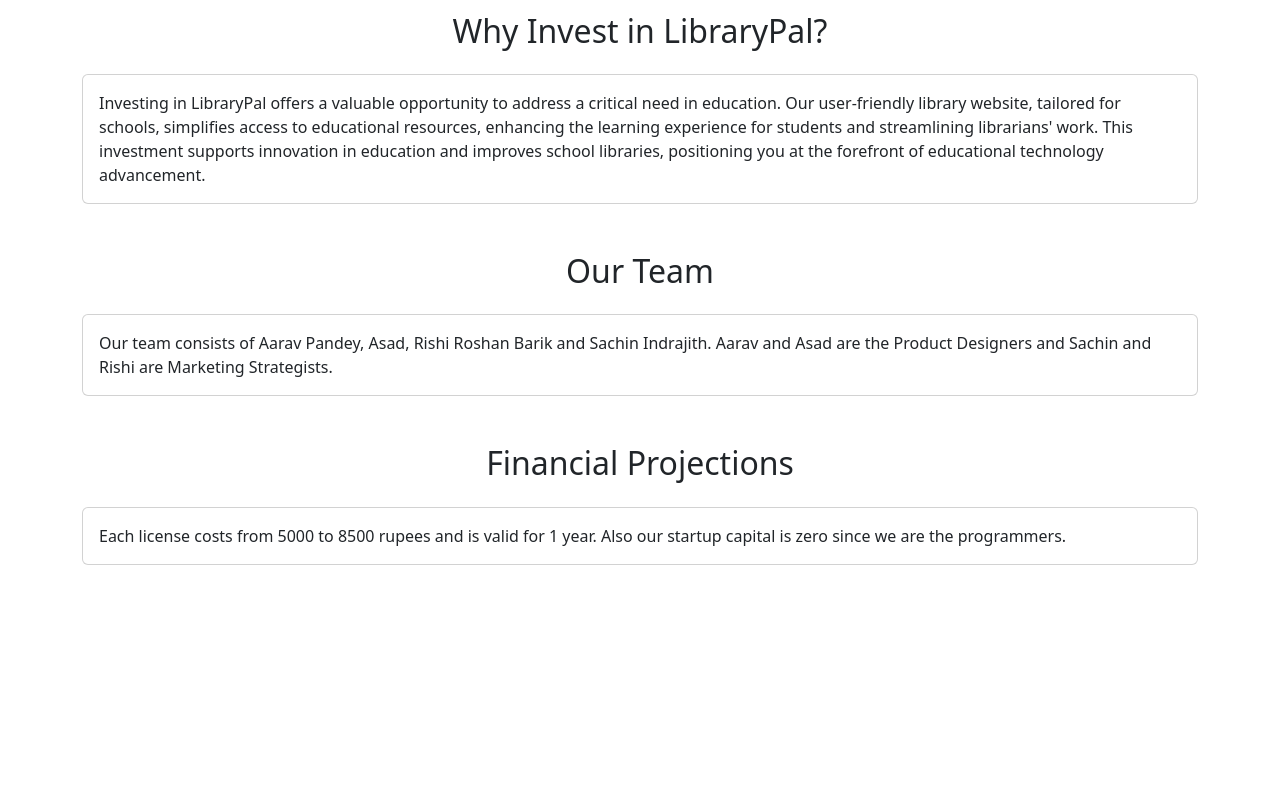
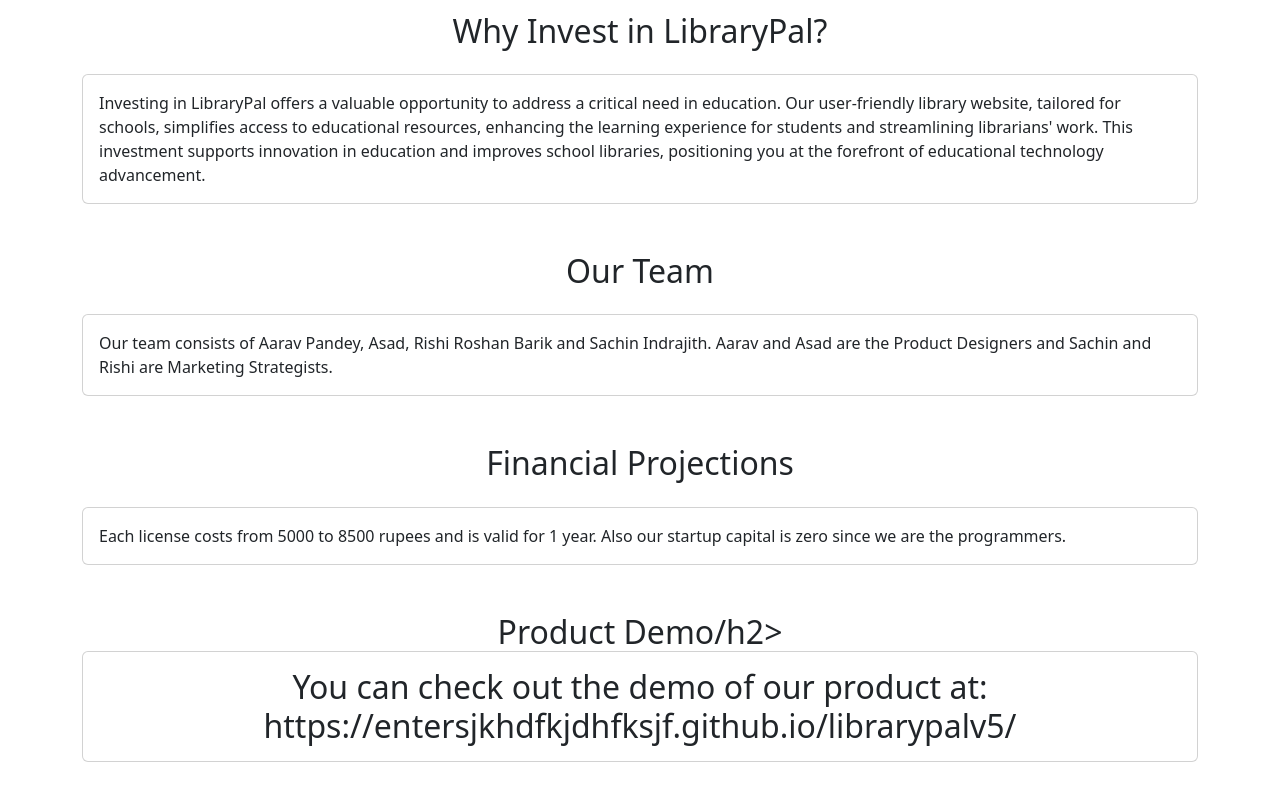
Before and after one commit to Entersjkhdfkjdhfksjf/librarypalv5, a plain HTML site: page about/index.html in a window 1280 px wide. Shown: the part 1372-2172 px from the top of the page. Before the commit the page ends 1985 px from the top, so only its background shows below. Drawn offline with nearby package versions, Linux system fonts and the light colour scheme.

Commit message:
Update index.html

```diff
--- a/about/index.html
+++ b/about/index.html
@@ -74,6 +74,7 @@
                     <li class="nav-item"><a class="nav-link" href="#features">Features</a></li>
                     <li class="nav-item"><a class="nav-link" href="#market">Market</a></li>
                     <li class="nav-item"><a class="nav-link" href="#invest">Invest</a></li>
+                    <li class="nav-item"><a class="nav-link" href="#demo">Demo</a></li>
                 </ul>
                 <div class="form-check form-switch">
                     <input class="form-check-input" type="checkbox" id="darkModeToggle">
@@ -202,6 +203,15 @@
             </div>
         </section>
 
+        <section id="demo" class="mb-5">
+            <h2 class="text-center mb-4">Product Demo/h2>
+            <div class="card">
+                <div class="card-body">
+                    <p class="card-text">You can check out the demo of our product at: https://entersjkhdfkjdhfksjf.github.io/librarypalv5/</p>
+                </div>
+            </div>
+        </section>
+
 
     </main>
     <script src="https://cdn.jsdelivr.net/npm/bootstrap@5.3.0/dist/js/bootstrap.bundle.min.js"></script>
```
